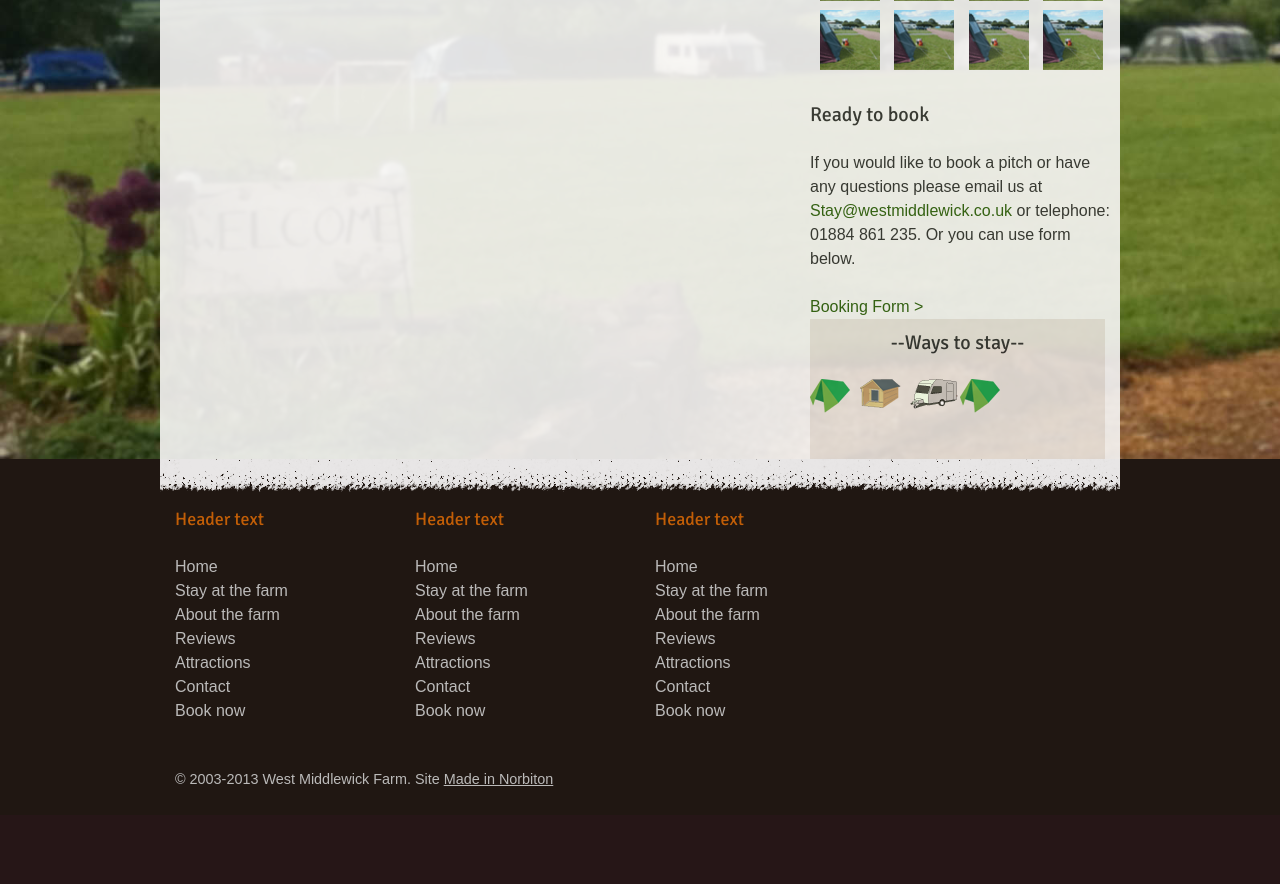
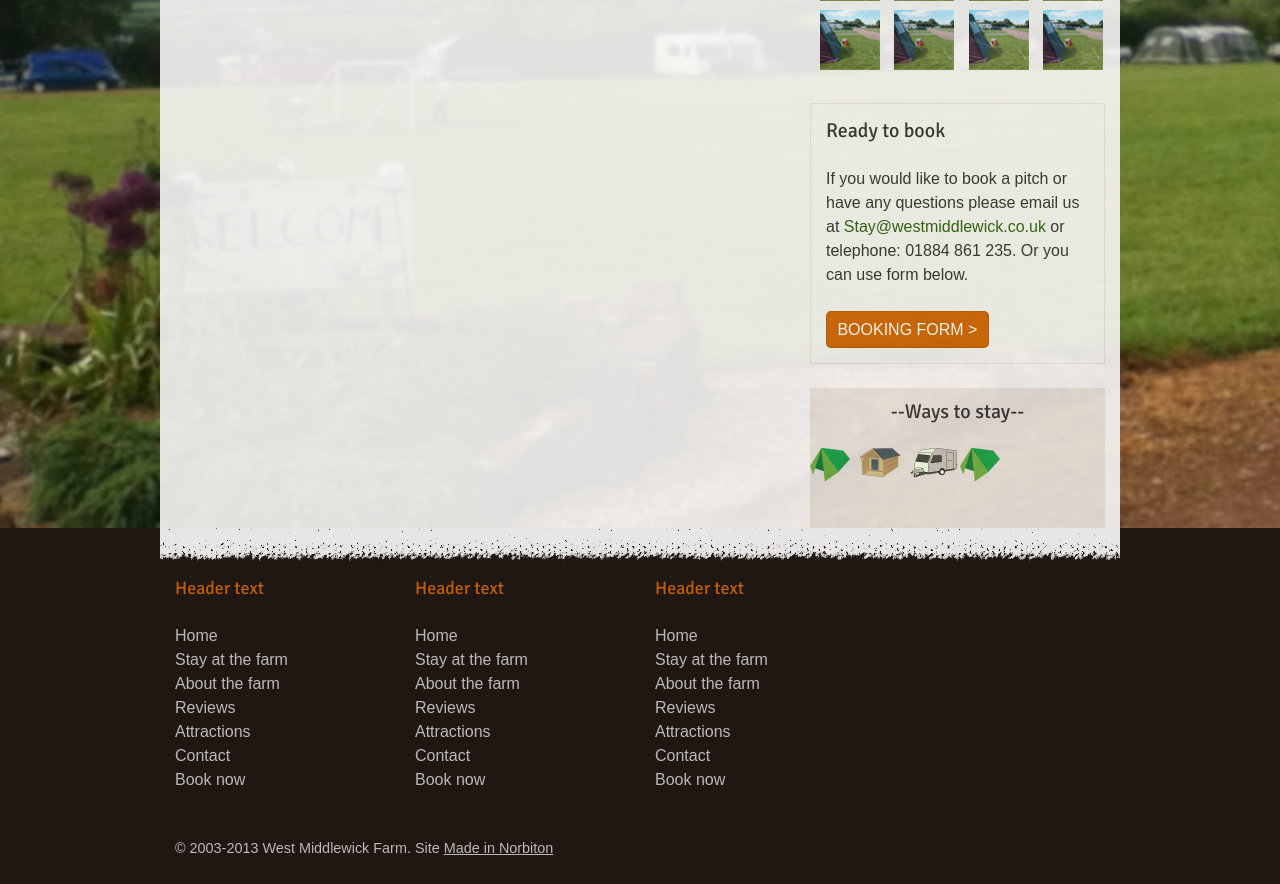
Before and after one commit to sibo2000/wmf-www, a PHP site: page /stay-at-the-farm/log-pods.php in a window 1280 px wide. Shown: the part 322-1206 px from the top of the page. Before the commit the page ends 1108 px from the top, so only its background shows below. Run offline with PHP 8.4, Linux system fonts and the light colour scheme; some libraries are stand-ins or nearby versions.

Commit message:
ready to book css mods
Signed-off-by: simonford <simonford4@gmail.com>

```diff
--- a/css/mod-styles.css
+++ b/css/mod-styles.css
@@ -467,3 +467,36 @@ footer p a{
 		right:15px;
 	}
 }
+
+
+/* ------------------------------------------------------
+
+									  Ready to book
+
+------------------------------------------------------ */
+.readytobook{
+	border:1px solid #e8e2dc;
+	padding:15px;
+	margin-right:15px;
+	margin-bottom:24px;
+}
+
+/* ------------------------------------------------------
+
+									 Buttons
+
+------------------------------------------------------ */
+
+a.button {
+    display: inline-block;
+}
+
+a.button {
+    background-color: #d36606;
+    border: 1px solid rgba(0, 0, 0, 0.1);
+    border-radius: 5px 5px 5px 5px;
+    color: #FFFFFF;
+    display: inline-block;
+    padding: 0.35em 0.65em;
+	text-transform:uppercase;
+}
```
